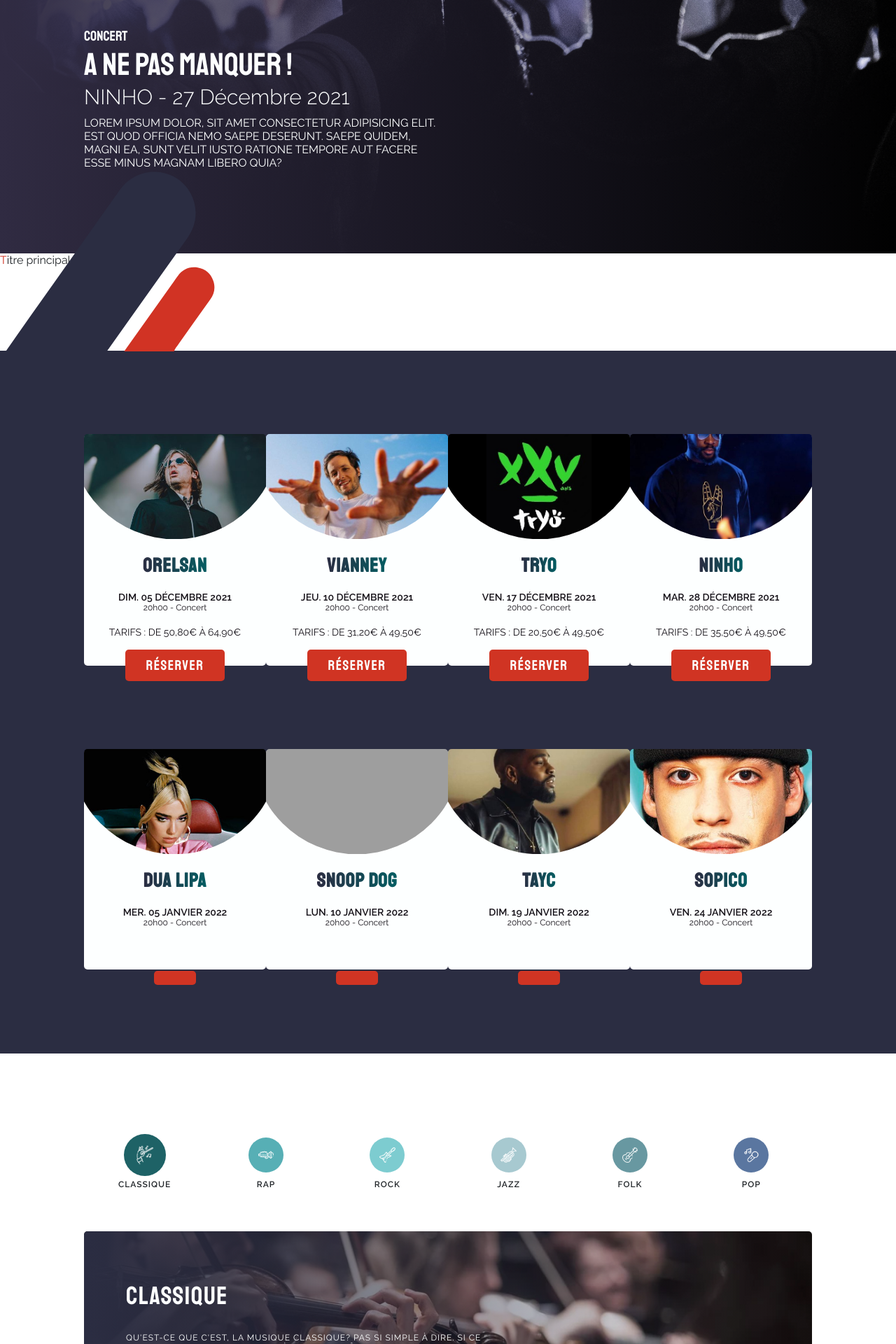
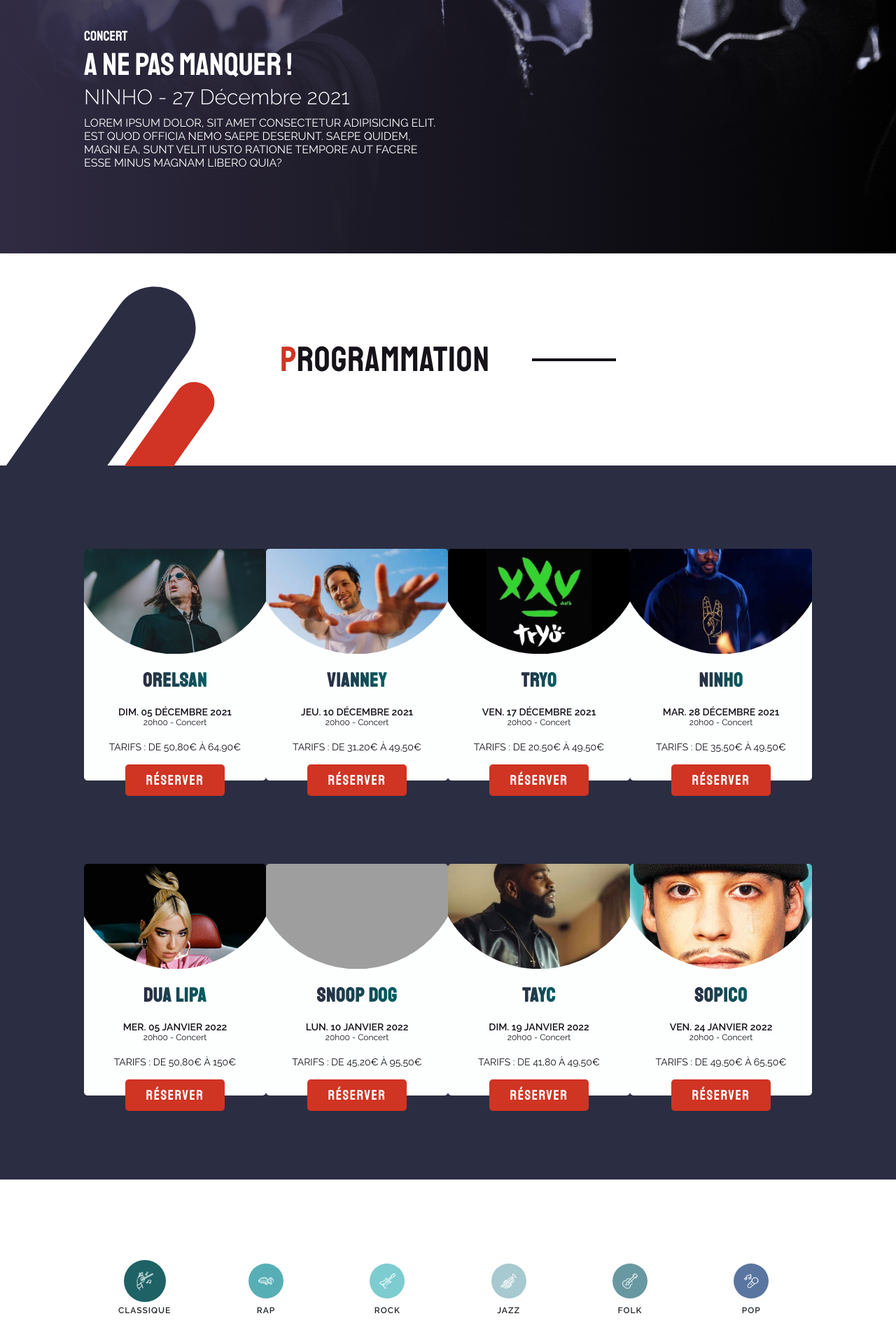
Before and after one commit to tmiia/Accor-Arena-TeamWork, a Jekyll site: the page built from _pages/index.html, in a window 1280 px wide. Shown: the part 1378-3298 px from the top of the page at 70% size. Built offline with Jekyll 4.4.1, drawn with Linux system fonts in a browser that asks for light colours; grey boxes are pictures that could not be loaded.

Commit message:
Modification du html et scss des titres

```diff
--- a/_includes/components/titre.html
+++ b/_includes/components/titre.html
@@ -1 +1 @@
-<h3><strong class="color">T</strong>itre principal</h3>
+<h3><strong>{{ include.letter_colored }}</strong>{{ include.titre }}</h3>
--- a/_includes/sections/programmation.html
+++ b/_includes/sections/programmation.html
@@ -1,5 +1,6 @@
-{% include components/titre.html text="Réserver"  %}
+<div class="section-programmation">
 
+  {% include components/titre.html %}
 
   <div class="programmation">
 
@@ -32,13 +33,11 @@
         <div class="card-text">
           <p class="card-date">{{prog.date}}</p>
           <p class="card-heure">{{prog.heure}}</p>
-        <p class="card-tarifs">{% assign programmation_card = prog.tarifs | prepend: "Tarifs : " %}</p>
+          <p class="card-tarifs">Tarifs : {{prog.tarif}}</p>
         </div>
-      {% include components/primary-button.html text=button_resa  %}
+        {% include components/primary-button.html text="Réserver"  %}
       </div>
       {% endfor %}
     </div>
-
-
-
   </div>
+</div>
--- a/_pages/index.html
+++ b/_pages/index.html
@@ -10,6 +10,6 @@ header_title_2 : programation
 
 {% include sections/slider.html type="Concert" name_date="NINHO  - 27 Décembre 2021" text="Lorem ipsum dolor, sit amet consectetur adipisicing elit. Est quod officia nemo saepe deserunt. Saepe quidem, magni ea, sunt velit iusto ratione tempore aut facere esse minus magnam libero quia?"%}
 
-{% include sections/programmation.html %}
+{% include sections/programmation.html  letter_colored="P" titre="rogrammation" %}
 
 {% include sections/categories.html %}
--- a/_sass/components/programmation.scss
+++ b/_sass/components/programmation.scss
@@ -1,3 +1,14 @@
+.section-programmation {
+
+    h3::after {
+        content: "";
+        height: 4px;
+        background-color: $noir;
+        width: $margin-desktop;
+        margin-left: 60px;
+        display: inline;
+    }
+
     .programmation {
         margin: $margin-desktop 0;
         padding-top: $margin-desktop;
@@ -68,6 +79,7 @@
                     text-transform: uppercase;
                     font-size: 14px;
                     font-family: $font-text;
+                    cursor: unset;
 
                     .card-date {
                         font-weight: bold;
@@ -98,3 +110,4 @@
             background-color: black;
         }
     }
+}
--- a/_sass/components/titre.scss
+++ b/_sass/components/titre.scss
@@ -1,29 +1,33 @@
 
-h3{
-    color: $bleu;
-    font-size: 42px;
-    text-transform: uppercase;
-    font-family: $font-titre;
-    letter-spacing: 1px;
-    font-weight: normal;
+h3 {
     display: flex;
     align-items: center;
     justify-content: center;
-    margin: 120px 0;
+    font-family: $font-titre;
+    font-size: 50px;
+    font-weight: 400;
+    letter-spacing: 1px;
+    color: $noir;
+    margin: $margin-desktop;
+
+    strong {
+        font-weight: 400;
+        color: $rouge;
+    }
 }
-
-h3::after{
-    content:'';
+h3.left::before {
+    content: "";
+    height: 4px;
     background-color: $noir;
-    width: 180px;
+    width: 120px;
+    margin-right: 60px;
+    display: inline;
+  }
+h3.right::after {
+    content: "";
     height: 4px;
+    background-color: $noir;
+    width: 120px;
     margin-left: 60px;
+    display: inline;
 }
-
-h3::before{
-    content:'';
-    background-color: $noir;
-    width: 180px;
-    height: 4px;
-    margin-right: 60px;
-}
--- a/_sass/main.scss
+++ b/_sass/main.scss
@@ -4,6 +4,7 @@
 @import "base/common";
 
 @import "components/header";
+@import "components/titre";
 @import "components/footer";
 @import "components/primary-button";
 @import "components/nav-bar";
```
Also changed, not shown: _includes/components/programmation-cards.html (deleted, +0 -15 lines). Lines whose indentation alone changed are shown as unchanged.
